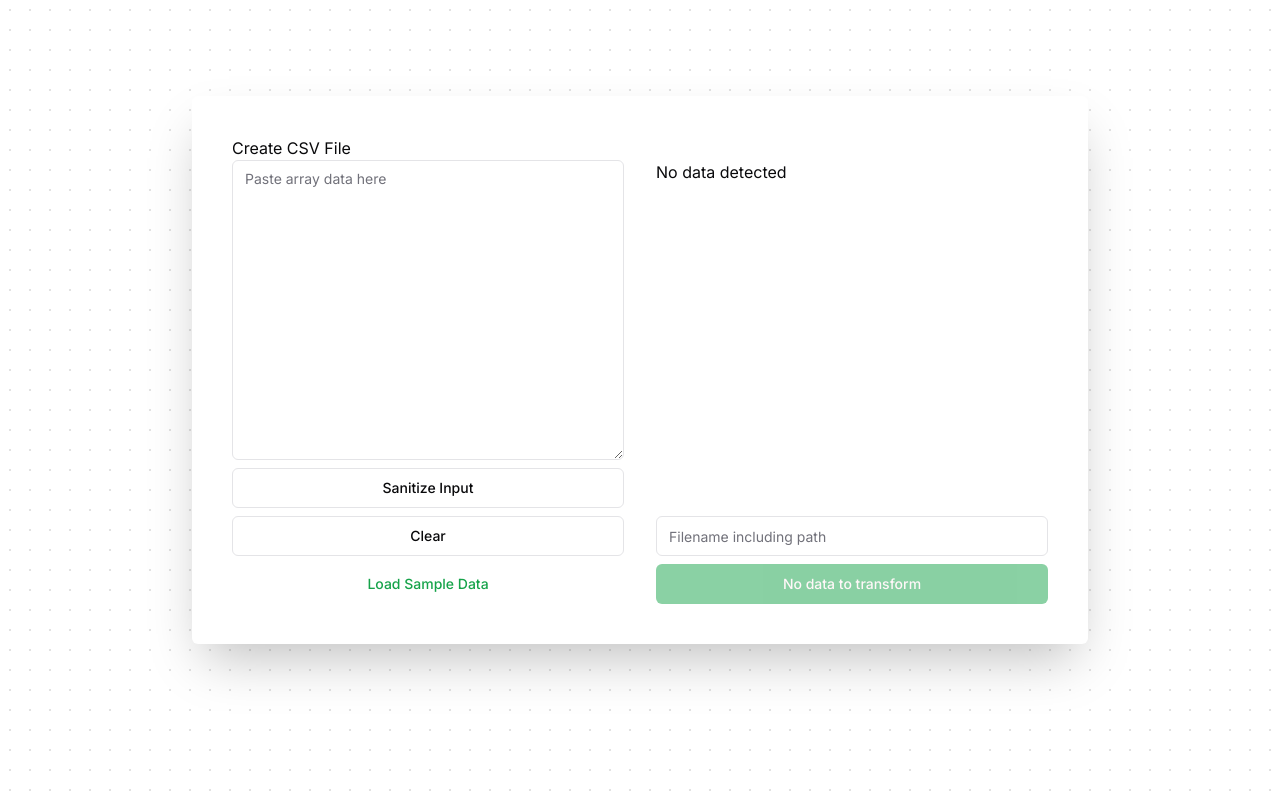
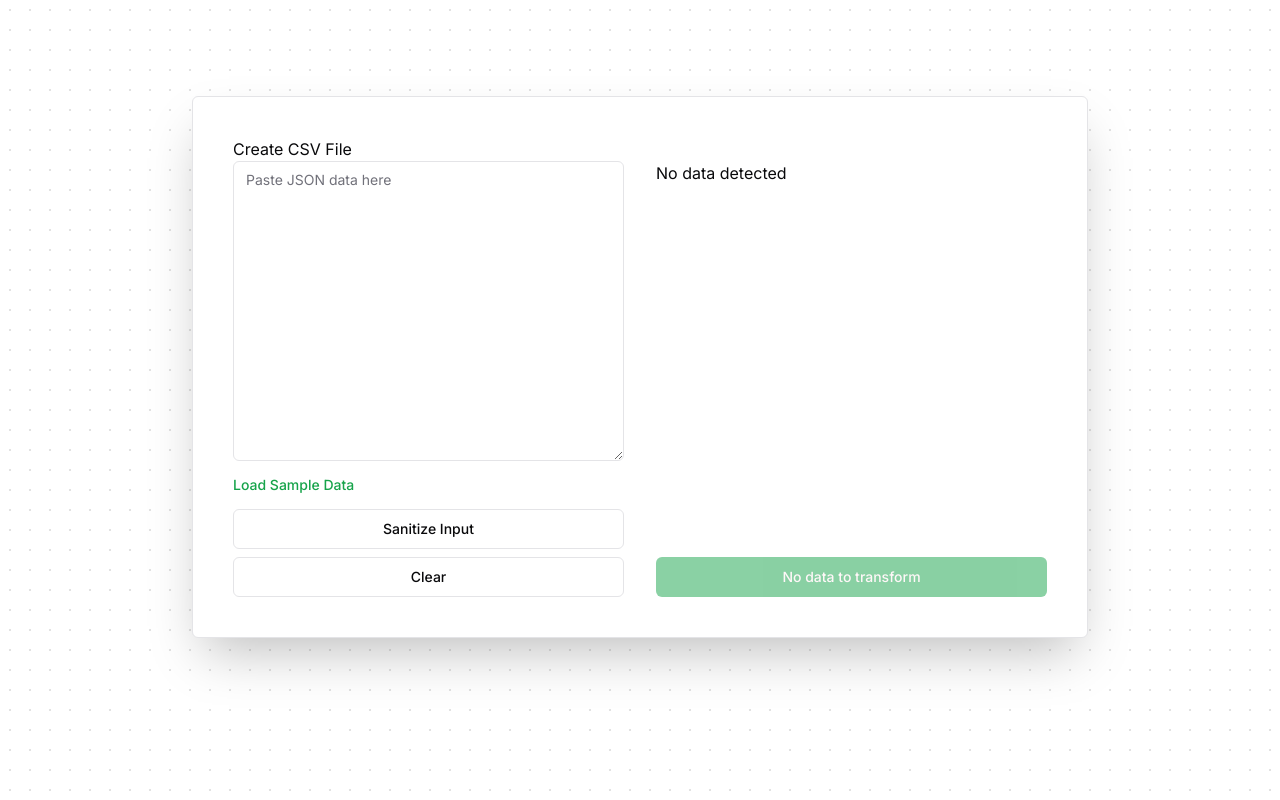
Before and after one commit to john-rock/array-2-csv-frontend, a Next.js app: page / in a window 1280 px wide. Built offline with nearby package versions, Linux system fonts and the light colour scheme.

Commit message:
cleanup a few things

```diff
--- a/components/Generate.tsx
+++ b/components/Generate.tsx
@@ -7,7 +7,6 @@ import { Input } from "@/components/ui/input";
 import { Button } from "@/components/ui/button";
 import { Switch } from "@/components/ui/switch";
 import { Label } from "@/components/ui/label";
-
 interface DataItem {
   [key: string]: any;
 }
@@ -22,6 +21,7 @@ const CsvGenerator: React.FC<CsvGeneratorProps> = ({ initialData = [] }) => {
   const [inputData, setInputData] = useState<DataItem[]>(initialData);
   const [inputText, setInputText] = useState<string>("");
   const [fieldOptions, setFieldOptions] = useState<string[]>([]);
+  const [errorMessage, setErrorMessage] = useState<string>("");
 
   useEffect(() => {
     // Update the selected fields any time the field options change
@@ -40,16 +40,28 @@ const CsvGenerator: React.FC<CsvGeneratorProps> = ({ initialData = [] }) => {
 
   const handleTextInput = (event: React.ChangeEvent<HTMLTextAreaElement>) => {
     setInputText(event.target.value);
+    setErrorMessage(""); // Clear error message on new input
   };
 
-  // Remove unnecessary trailing commas and trim whitespace
   const sanitizeInput = () => {
+    // Reset error state before sanitization
+    setErrorMessage("");
+
+    try {
+      // Try to parse the input to see if it's valid JSON
+      JSON.parse(inputText);
+      // Additional sanitization can go here
       const sanitizedText = inputText
         .replace(/,\s*}/g, "}")
         .replace(/,\s*]/g, "]")
         .trim();
       setInputText(sanitizedText);
       processInputData(sanitizedText);
+    } catch (error) {
+      // Catch parsing errors and set an error message
+      setErrorMessage("JSON formatting error: " + (error as any).message);
+      return;
+    }
   };
 
   const clearInput = () => {
@@ -57,6 +69,7 @@ const CsvGenerator: React.FC<CsvGeneratorProps> = ({ initialData = [] }) => {
     setInputData([]);
     setFieldOptions([]);
     setSelectedFields([]);
+    setErrorMessage("");
   };
 
   const loadSampleData = () => {
@@ -118,9 +131,8 @@ const CsvGenerator: React.FC<CsvGeneratorProps> = ({ initialData = [] }) => {
     data.forEach((item) => {
       Object.keys(item).forEach((key) => allFields.add(key));
     });
-    const fieldsArray = Array.from(allFields);
-    setFieldOptions(fieldsArray);
-    setSelectedFields(fieldsArray);
+    setFieldOptions(Array.from(allFields));
+    setSelectedFields(Array.from(allFields)); // Set all fields as selected
   };
 
   const downloadCSV = () => {
@@ -144,25 +156,26 @@ const CsvGenerator: React.FC<CsvGeneratorProps> = ({ initialData = [] }) => {
   };
 
   return (
-    <div className="bg-white shadow-2xl p-10 rounded-md max-w-4xl w-full">
+    <div className="bg-white shadow-2xl p-10 rounded-md max-w-4xl w-full border">
       <h1>Create CSV File</h1>
       <div className="flex gap-8 w-full justify-between">
         <div className="flex flex-col gap-2 w-1/2">
           <Textarea
-            placeholder="Paste array data here"
+            placeholder="Paste JSON data here"
             value={inputText}
             onChange={handleTextInput}
             style={{ width: "100%", minHeight: "300px" }}
           />
+          <Button variant={"link"} onClick={loadSampleData} className="mr-auto text-left pl-0 h-2 py-4">
+            Load Sample Data
+          </Button>
           <Button variant={"outline"} onClick={sanitizeInput}>
             Sanitize Input
           </Button>
           <Button variant={"outline"} onClick={clearInput}>
             Clear
           </Button>
-          <Button variant={"link"} onClick={loadSampleData}>
-            Load Sample Data
-          </Button>
+          {errorMessage && <p className="text-red-500">{errorMessage}</p>}
         </div>
         <div className="w-1/2 flex flex-col gap-2">
           {fieldOptions.length > 0 ? (
@@ -185,15 +198,8 @@ const CsvGenerator: React.FC<CsvGeneratorProps> = ({ initialData = [] }) => {
             <p>No data detected</p>
           )}
           <div className="mt-auto flex flex-col gap-2">
-            <Input
-              value={filename}
-              onChange={(e) => setFilename(e.target.value)}
-              placeholder="Filename including path"
-              style={{ width: "100%" }}
-            />
-
             <Button
-              disabled={selectedFields.length === 0}
+              disabled={selectedFields.length === 0 || inputData.length === 0}
               onClick={downloadCSV}
             >
               {!inputData.length
```
Lines whose indentation alone changed are shown as unchanged.
